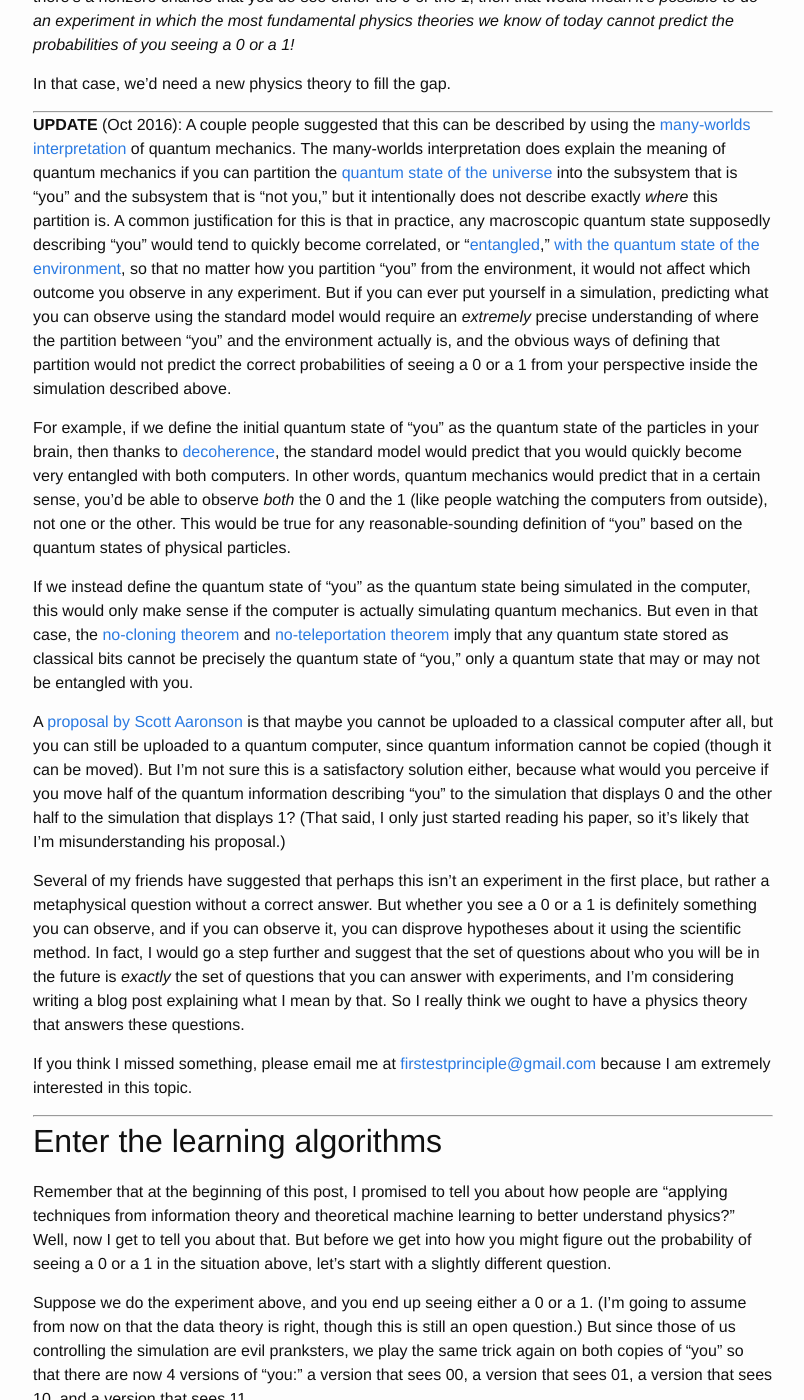
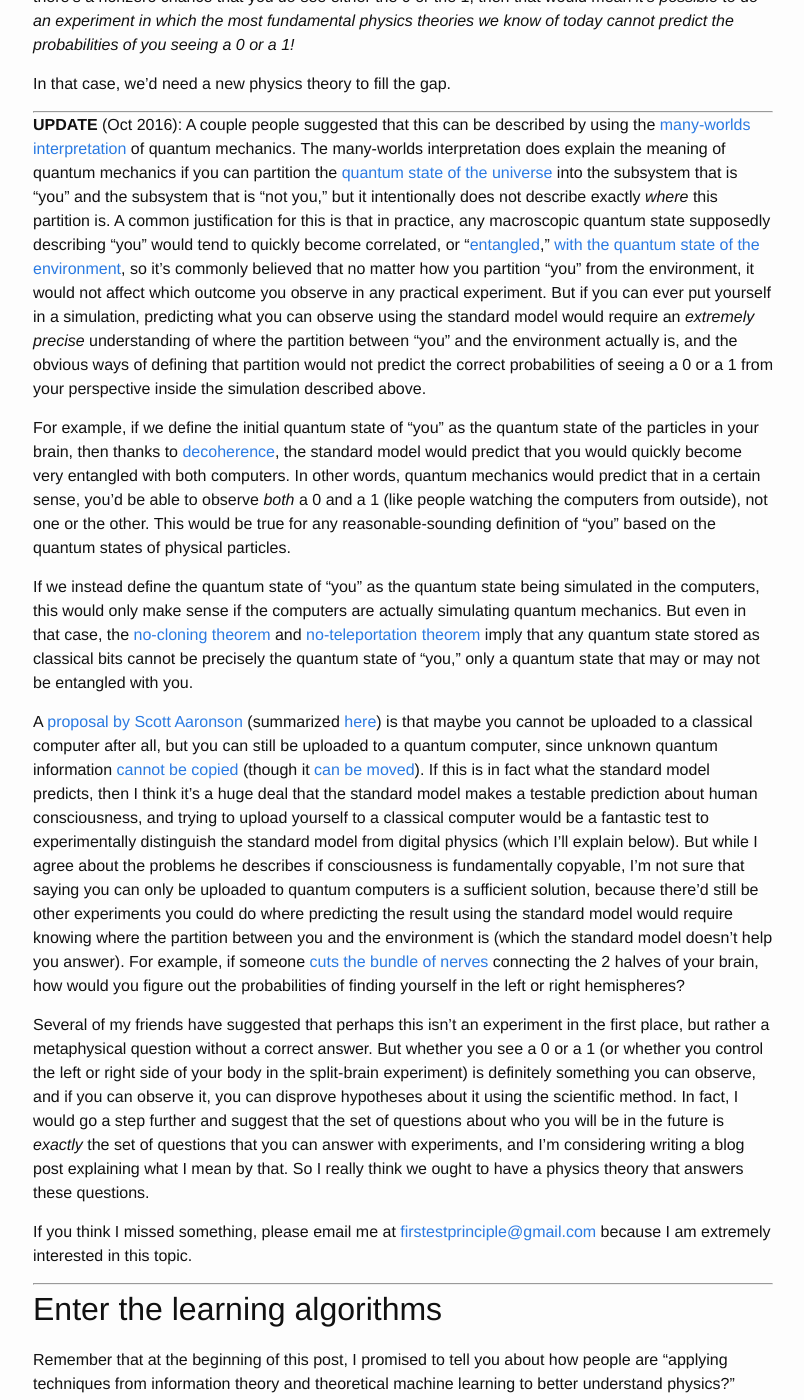
Before and after one commit to ad510/firstest-principle, a Jekyll site: the page built from _posts/2016-07-10-learning.md, in a window 1280 px wide and 1400 px high, scrolled down 6652 px. Shown: the whole window, without its empty margins (237-1041 px from the left). Built offline with Jekyll 4.4.1, drawn with Linux system fonts in a browser that asks for light colours.

Commit message:
better response to Scott Aaronson's proposal

```diff
--- a/_posts/2016-07-10-learning.md
+++ b/_posts/2016-07-10-learning.md
@@ -97,15 +97,15 @@ In that case, we'd need a new physics theory to fill the gap.
 
 ---
 
-<a id="update-quantum"></a>**UPDATE** (Oct 2016): A couple people suggested that this can be described by using the [many-worlds interpretation](https://en.wikipedia.org/wiki/Many-worlds_interpretation) of quantum mechanics. The many-worlds interpretation does explain the meaning of quantum mechanics if you can partition the [quantum state of the universe](https://en.wikipedia.org/wiki/Universal_wavefunction) into the subsystem that is "you" and the subsystem that is "not you," but it intentionally does not describe exactly *where* this partition is. A common justification for this is that in practice, any macroscopic quantum state supposedly describing "you" would tend to quickly become correlated, or "[entangled](https://en.wikipedia.org/wiki/Quantum_entanglement)," [with the quantum state of the environment](https://en.wikipedia.org/wiki/Quantum_decoherence), so that no matter how you partition "you" from the environment, it would not affect which outcome you observe in any experiment. But if you can ever put yourself in a simulation, predicting what you can observe using the standard model would require an *extremely* precise understanding of where the partition between "you" and the environment actually is, and the obvious ways of defining that partition would not predict the correct probabilities of seeing a 0 or a 1 from your perspective inside the simulation described above.
+<a id="update-quantum"></a>**UPDATE** (Oct 2016): A couple people suggested that this can be described by using the [many-worlds interpretation](https://en.wikipedia.org/wiki/Many-worlds_interpretation) of quantum mechanics. The many-worlds interpretation does explain the meaning of quantum mechanics if you can partition the [quantum state of the universe](https://en.wikipedia.org/wiki/Universal_wavefunction) into the subsystem that is "you" and the subsystem that is "not you," but it intentionally does not describe exactly *where* this partition is. A common justification for this is that in practice, any macroscopic quantum state supposedly describing "you" would tend to quickly become correlated, or "[entangled](https://en.wikipedia.org/wiki/Quantum_entanglement)," [with the quantum state of the environment](https://en.wikipedia.org/wiki/Quantum_decoherence), so it's commonly believed that no matter how you partition "you" from the environment, it would not affect which outcome you observe in any practical experiment. But if you can ever put yourself in a simulation, predicting what you can observe using the standard model would require an *extremely precise* understanding of where the partition between "you" and the environment actually is, and the obvious ways of defining that partition would not predict the correct probabilities of seeing a 0 or a 1 from your perspective inside the simulation described above.
 
-For example, if we define the initial quantum state of "you" as the quantum state of the particles in your brain, then thanks to [decoherence](https://en.wikipedia.org/wiki/Quantum_decoherence), the standard model would predict that you would quickly become very entangled with both computers. In other words, quantum mechanics would predict that in a certain sense, you'd be able to observe *both* the 0 and the 1 (like people watching the computers from outside), not one or the other. This would be true for any reasonable-sounding definition of "you" based on the quantum states of physical particles.
+For example, if we define the initial quantum state of "you" as the quantum state of the particles in your brain, then thanks to [decoherence](https://en.wikipedia.org/wiki/Quantum_decoherence), the standard model would predict that you would quickly become very entangled with both computers. In other words, quantum mechanics would predict that in a certain sense, you'd be able to observe *both* a 0 and a 1 (like people watching the computers from outside), not one or the other. This would be true for any reasonable-sounding definition of "you" based on the quantum states of physical particles.
 
-If we instead define the quantum state of "you" as the quantum state being simulated in the computer, this would only make sense if the computer is actually simulating quantum mechanics. But even in that case, the [no-cloning theorem](https://en.wikipedia.org/wiki/No-cloning_theorem) and [no-teleportation theorem](https://en.wikipedia.org/wiki/No-teleportation_theorem) imply that any quantum state stored as classical bits cannot be precisely the quantum state of "you," only a quantum state that may or may not be entangled with you.
+If we instead define the quantum state of "you" as the quantum state being simulated in the computers, this would only make sense if the computers are actually simulating quantum mechanics. But even in that case, the [no-cloning theorem](https://en.wikipedia.org/wiki/No-cloning_theorem) and [no-teleportation theorem](https://en.wikipedia.org/wiki/No-teleportation_theorem) imply that any quantum state stored as classical bits cannot be precisely the quantum state of "you," only a quantum state that may or may not be entangled with you.
 
-A [proposal by Scott Aaronson](https://arxiv.org/abs/1306.0159) is that maybe you cannot be uploaded to a classical computer after all, but you can still be uploaded to a quantum computer, since quantum information cannot be copied (though it can be moved). But I'm not sure this is a satisfactory solution either, because what would you perceive if you move half of the quantum information describing "you" to the simulation that displays 0 and the other half to the simulation that displays 1? (That said, I only just started reading his paper, so it's likely that I'm misunderstanding his proposal.)
+A [proposal by Scott Aaronson](https://arxiv.org/abs/1306.0159) (summarized [here](http://www.scottaaronson.com/blog/?p=2903)) is that maybe you cannot be uploaded to a classical computer after all, but you can still be uploaded to a quantum computer, since unknown quantum information [cannot be copied](https://en.wikipedia.org/wiki/No-cloning_theorem) (though it [can be moved](https://en.wikipedia.org/wiki/Quantum_teleportation)). If this is in fact what the standard model predicts, then I think it's a huge deal that the standard model makes a testable prediction about human consciousness, and trying to upload yourself to a classical computer would be a fantastic test to experimentally distinguish the standard model from digital physics (which I'll explain below). But while I agree about the problems he describes if consciousness is fundamentally copyable, I'm not sure that saying you can only be uploaded to quantum computers is a sufficient solution, because there'd still be other experiments you could do where predicting the result using the standard model would require knowing where the partition between you and the environment is (which the standard model doesn't help you answer). For example, if someone [cuts the bundle of nerves](https://www.youtube.com/watch?v=wfYbgdo8e-8) connecting the 2 halves of your brain, how would you figure out the probabilities of finding yourself in the left or right hemispheres?
 
-Several of my friends have suggested that perhaps this isn't an experiment in the first place, but rather a metaphysical question without a correct answer. But whether you see a 0 or a 1 is definitely something you can observe, and if you can observe it, you can disprove hypotheses about it using the scientific method. In fact, I would go a step further and suggest that the set of questions about who you will be in the future is *exactly* the set of questions that you can answer with experiments, and I'm considering writing a blog post explaining what I mean by that. So I really think we ought to have a physics theory that answers these questions.
+Several of my friends have suggested that perhaps this isn't an experiment in the first place, but rather a metaphysical question without a correct answer. But whether you see a 0 or a 1 (or whether you control the left or right side of your body in the split-brain experiment) is definitely something you can observe, and if you can observe it, you can disprove hypotheses about it using the scientific method. In fact, I would go a step further and suggest that the set of questions about who you will be in the future is *exactly* the set of questions that you can answer with experiments, and I'm considering writing a blog post explaining what I mean by that. So I really think we ought to have a physics theory that answers these questions.
 
 If you think I missed something, please email me at [firstestprinciple@gmail.com](mailto:firstestprinciple@gmail.com) because I am extremely interested in this topic.
 
```
